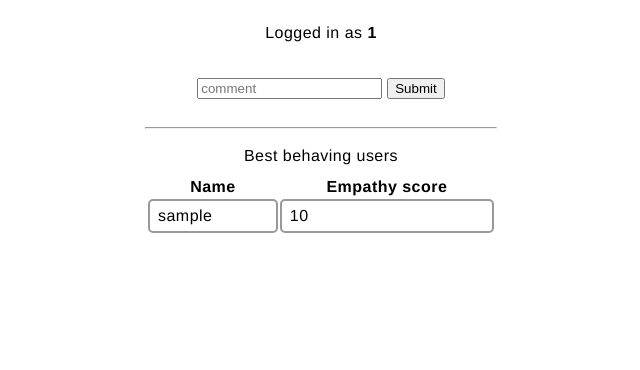
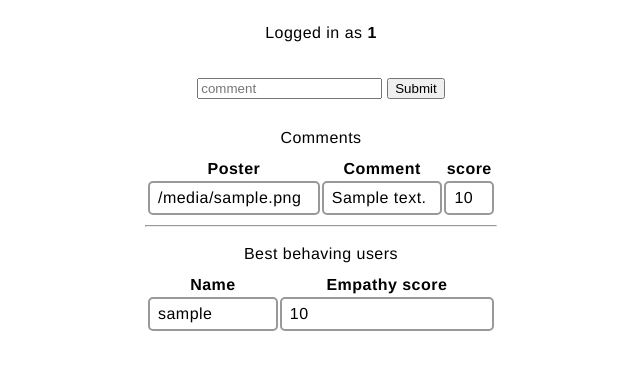
Before and after one commit to Earlo/Junction2021, a Flask app: page /protected in a window 1280 px wide. Shown: the top 370 px of the page, without its empty margins (319-959 px from the left). Run offline with Flask 2, Linux system fonts and the light colour scheme; the visitor is signed in with stand-in values (Sample User, id 1); a database or web service that is not in the repository returns one stand-in record (values such as "Sample title"); some libraries are stand-ins or nearby versions.

Commit message:
comments

```diff
--- a/app/main.py
+++ b/app/main.py
@@ -7,7 +7,7 @@ import flask_login
 import json
 from transformers import pipeline
 
-from .user import User, login_manager, userNameExists, checkPassword, createUser, updateSocialCredit, users
+from .user import User, login_manager, userNameExists, checkPassword, createUser, updateSocialCredit, users, comments, saveComment
 
 from .sentiment_scoring import process_comment, score_sentiment
 
@@ -85,9 +85,12 @@ def protected():
         user: sc for (user, sc) in users()
     }
 
+    comment_items = list(map(lambda c : {'id': c[0], 'content': c[1], 'poster': c[2], 'score': c[3]}, comments()))
+    print("comm", comment_items)
     return template.render(
         username = user,
-        users = stored_users
+        users = stored_users,
+        comments = comment_items
     )
 
 
@@ -108,6 +111,5 @@ def receive_comment():
         social_credit_change = score_sentiment(process_comment(str(comment), classifier))
 
         if updateSocialCredit(user, social_credit_change):
-            # TODO: Add comment to the DB
-            pass
+            saveComment(comment, user, social_credit_change)
         return redirect(url_for('protected'))
--- a/app/templates/protected.jinja
+++ b/app/templates/protected.jinja
@@ -22,6 +22,27 @@
                 <input type='hidden' name='user' id='user' placeholder='user' value='{{username}}'/>
                 <input type='submit' name='submit'/>
             </form>
+            <table class="leaderboard">
+                <caption>Comments</caption>
+                <thead>
+                    <tr>
+                    <th>Poster</th>
+                    <th>Comment</th>
+                    <th>score</th>
+                    </tr>
+                </thead>
+
+                <tbody>
+                    {% for c in comments|sort(attribute='score' |reverse) %}
+                        <tr>
+                            <td>{{c.poster}}</td>
+                            <td>{{c.content}}</td>
+                            <td>{{c.score}}</td>
+                        </tr>
+                    {% endfor %}
+                </tbody>
+            </table>
+
 
             <hr>
 
--- a/app/user.py
+++ b/app/user.py
@@ -15,6 +15,14 @@ def users():
     print("found users", result, type(result))
     print("user 0", result[0][0], type(result[0][0]))
     return result
+
+def comments():
+    with conn.cursor() as cur:
+        cur.execute("SELECT id, content, poster, score FROM comments;")
+        result = cur.fetchall()
+    print("found comments", result, type(result))
+    return result
+
 
 def userNameExists(username):
     with conn.cursor() as cur:
@@ -38,7 +46,7 @@ def checkPassword(username, password):
 def createUser(username, password):
     with conn.cursor() as cur:
         # TODO Should be unique?
-        cur.execute(f"insert into chatUser values('{username}','{password}');")
+        cur.execute(f"INSERT into chatUser values('{username}','{password}');")
     conn.commit()
     return True
 
@@ -57,6 +65,12 @@ def updateSocialCredit(username: str, socialCreditChange: float):
         conn.commit()
         return True
 
+
+def saveComment(comment, user, score):
+    with conn.cursor() as cur:
+        cur.execute(f"INSERT into comments(content, poster, score) values ('{comment}', '{user}', '{score}');")
+        conn.commit()
+        return True
 
 class User(flask_login.UserMixin):
     pass
--- a/wsgi.py
+++ b/wsgi.py
@@ -13,14 +13,12 @@ if __name__ == "__main__":
     cur = conn.cursor()
     try:
         cur.execute("CREATE TABLE chatUser (username text PRIMARY KEY, password text, socialcredit float DEFAULT 0.0);")
-
-        cur.execute("CREATE TABLE comments (id serial PRIMARY KEY, content text, poster text);")
     except:
         print("I can't drop our test database!")
     conn.commit()
 
     try:
-        cur.execute("CREATE TABLE comments (id serial PRIMARY KEY, content text, poster text);")
+        cur.execute("CREATE TABLE comments (id serial PRIMARY KEY, content text, poster text, score float);")
     except:
         print("I can't drop our test database!")
     conn.commit()
```
